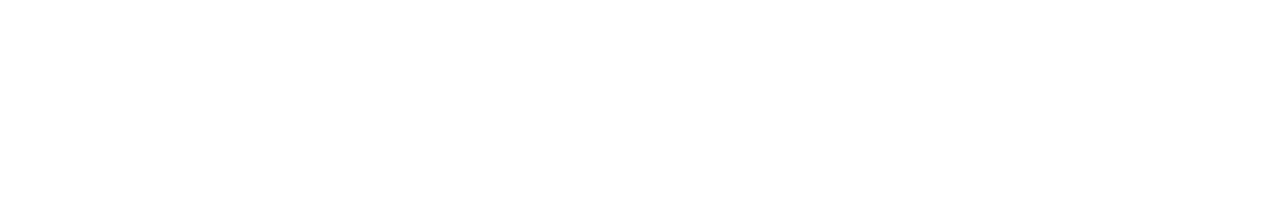
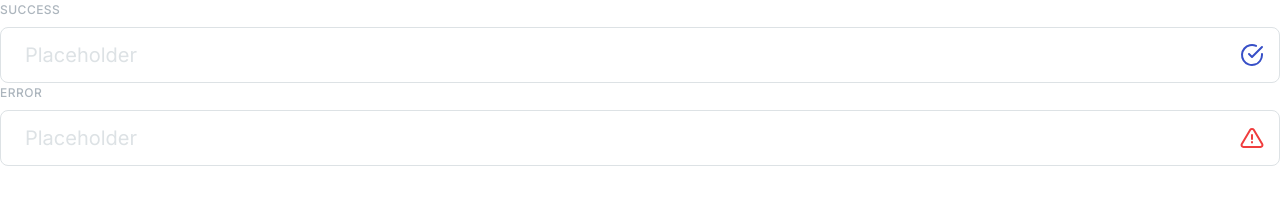
Before and after one commit to js-tasks-ru/htmlcss-20220210_natalya59, a website: page 07-lection5/04-input/index.html in a window 1280 px wide. Drawn offline with nearby package versions, Linux system fonts and the light colour scheme.

Commit message:
add 07-lection5-input

```diff
--- a/07-lection5/04-input/index.html
+++ b/07-lection5/04-input/index.html
@@ -6,6 +6,23 @@
         <link rel="stylesheet" href="./input.css">
     </head>
     <body>
-
+    <div class="input-group">
+        <label class="input-group__title">Success</label>
+        <div class="input-group__body">
+            <input type="text" class="input-group__input input-group__input_success" placeholder="Placeholder">
+            <div class="input-group__control">
+                <div class="input-group__icon"></div>
+            </div>
+        </div>
+    </div>
+    <div class="input-group">
+        <label class="input-group__title">Error</label>
+        <div class="input-group__body">
+            <input type="text" class="input-group__input input-group__input_invalid" placeholder="Placeholder">
+            <div class="input-group__control">
+                <div class="input-group__icon"></div>
+            </div>
+        </div>
+    </div>
     </body>
 </html>
--- a/07-lection5/04-input/input.css
+++ b/07-lection5/04-input/input.css
@@ -0,0 +1,80 @@
+.input-group__title {
+    font-family: Inter;
+    font-size: 12px;
+    font-style: normal;
+    font-weight: 500;
+    line-height: 18px;
+    letter-spacing: 0.04em;
+    color: var(--grey-3);
+    text-transform: uppercase;
+}
+.input-group__title + .input-group__body {
+    margin-top: 8px;
+}
+
+.input-group__body {
+    position: relative;
+    min-width: 350px;
+    width: 100%;
+    height: 56px;
+}
+
+.input-group__input {
+    padding-left: 24px;
+    padding-right: 56px;
+
+    border: 1px solid var(--grey-2);
+    box-sizing: border-box;
+    outline: none;
+    border-radius: 8px;
+    width: 100%;
+    height: 100%;
+
+
+    font-family: Inter;
+    font-size: 20px;
+    font-style: normal;
+    font-weight: 400;
+    line-height: 26px;
+    color: var(--grey-4);
+}
+
+.input-group__input::placeholder {
+    color: var(--grey-2);
+}
+
+.input-group__control {
+    width: 56px;
+    height: 56px;
+    display: flex;
+    align-items: center;
+    justify-content: center;
+    position: absolute;
+    right: 0;
+    top: 0;
+}
+
+.input-group__icon {
+    width: 24px;
+    height: 24px;
+}
+
+.input-group__input:focus {
+    border-color: var(--primary);
+}
+
+.input-group__input_invalid:focus {
+    border-color: var(--red);
+}
+
+.input-group__input:focus {
+   pointer-events: none;
+}
+
+.input-group__input_invalid ~ .input-group__control .input-group__icon {
+    background-image: url('../../assets/images/alert.svg');
+}
+
+.input-group__input_success ~ .input-group__control .input-group__icon {
+    background-image: url('../../assets/images/circle-check.svg');
+}
```
Also changed, not shown: assets/images/alert.svg (added), assets/images/circle-check.svg (added).
